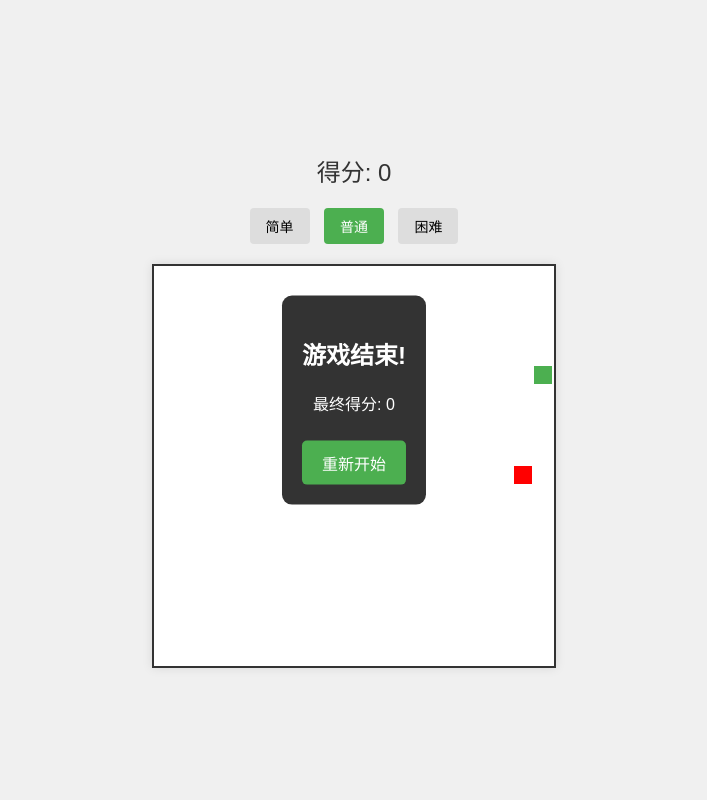
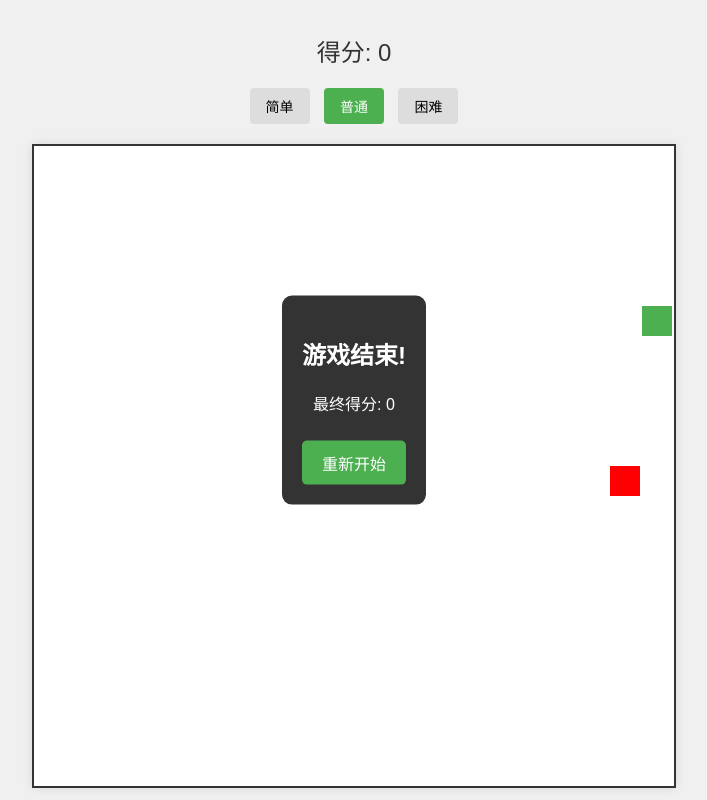
Before and after one commit to Alexzzl/snake_game, a plain HTML site: page index.html in a window 1280 px wide. Shown: the whole page, without its empty margins (286-993 px from the left). Drawn offline with Linux system fonts and the light colour scheme.

Commit message:
change size

```diff
--- a/game.js
+++ b/game.js
@@ -3,10 +3,24 @@ const canvas = document.getElementById('gameCanvas');
 const ctx = canvas.getContext('2d');
 
 // 游戏配置
-const gridSize = 20;
-const tileCount = canvas.width / gridSize;
+let gridSize = 20; // 改为可变的网格大小
+let tileCount = 20; // 固定网格数量
 let gameSpeed = 150; // 初始游戏速度
 let difficulty = 'normal'; // 游戏难度
+
+// 调整画布大小的函数
+function resizeCanvas() {
+    const minSize = Math.min(window.innerWidth * 0.8, window.innerHeight * 0.8);
+    canvas.width = minSize;
+    canvas.height = minSize;
+    gridSize = minSize / tileCount; // 重新计算网格大小
+}
+
+// 初始化画布大小
+resizeCanvas();
+
+// 监听窗口大小变化
+window.addEventListener('resize', resizeCanvas);
 
 // 蛇的初始位置和速度
 let snake = [
--- a/index.html
+++ b/index.html
@@ -75,7 +75,7 @@
         <button onclick="setDifficulty('normal')" id="normalBtn" class="active">普通</button>
         <button onclick="setDifficulty('hard')" id="hardBtn">困难</button>
     </div>
-    <canvas id="gameCanvas" width="400" height="400"></canvas>
+    <canvas id="gameCanvas"></canvas>
     <div class="game-over" id="gameOver">
         <h2>游戏结束!</h2>
         <p>最终得分: <span id="finalScore">0</span></p>
```
